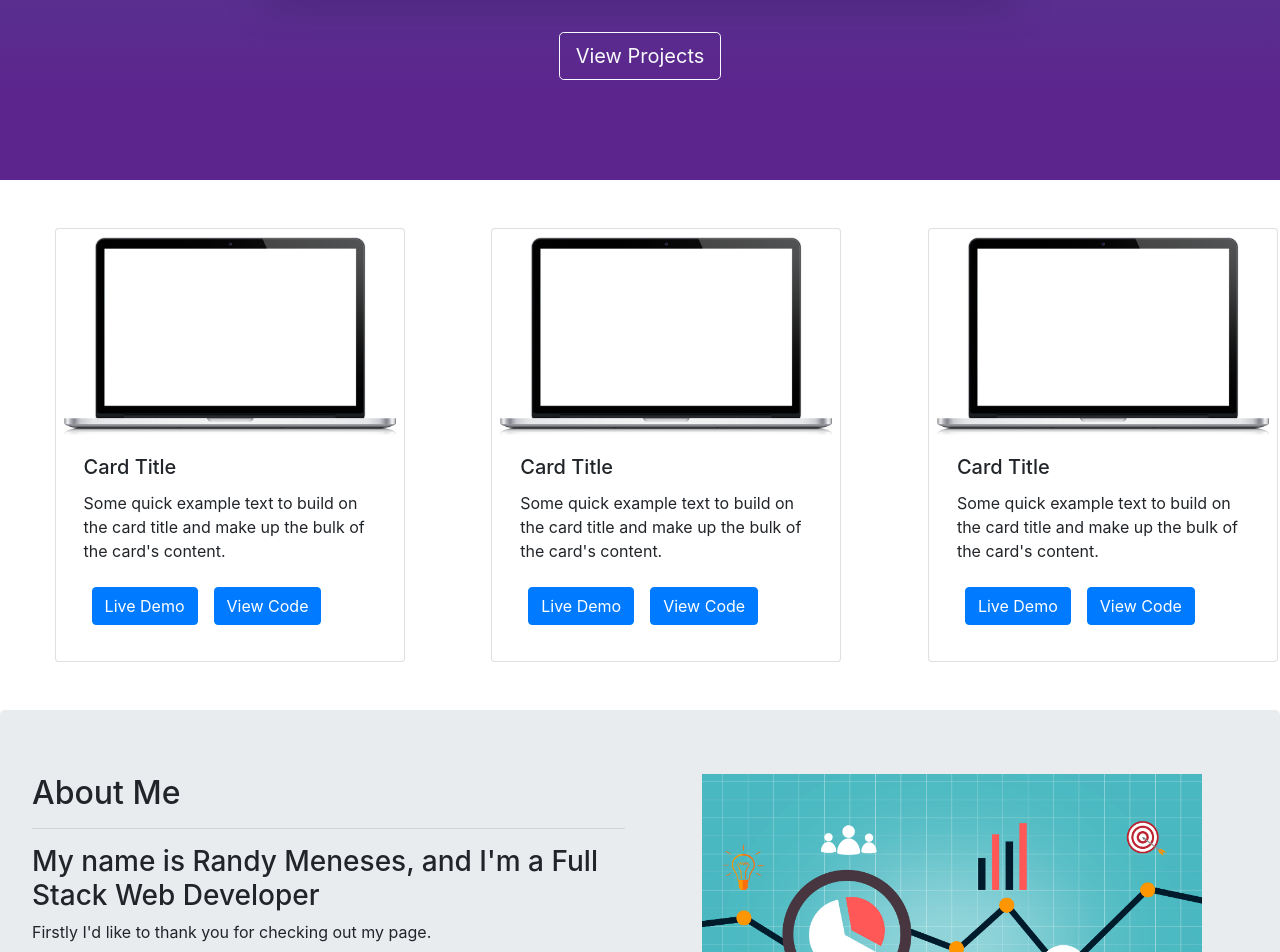
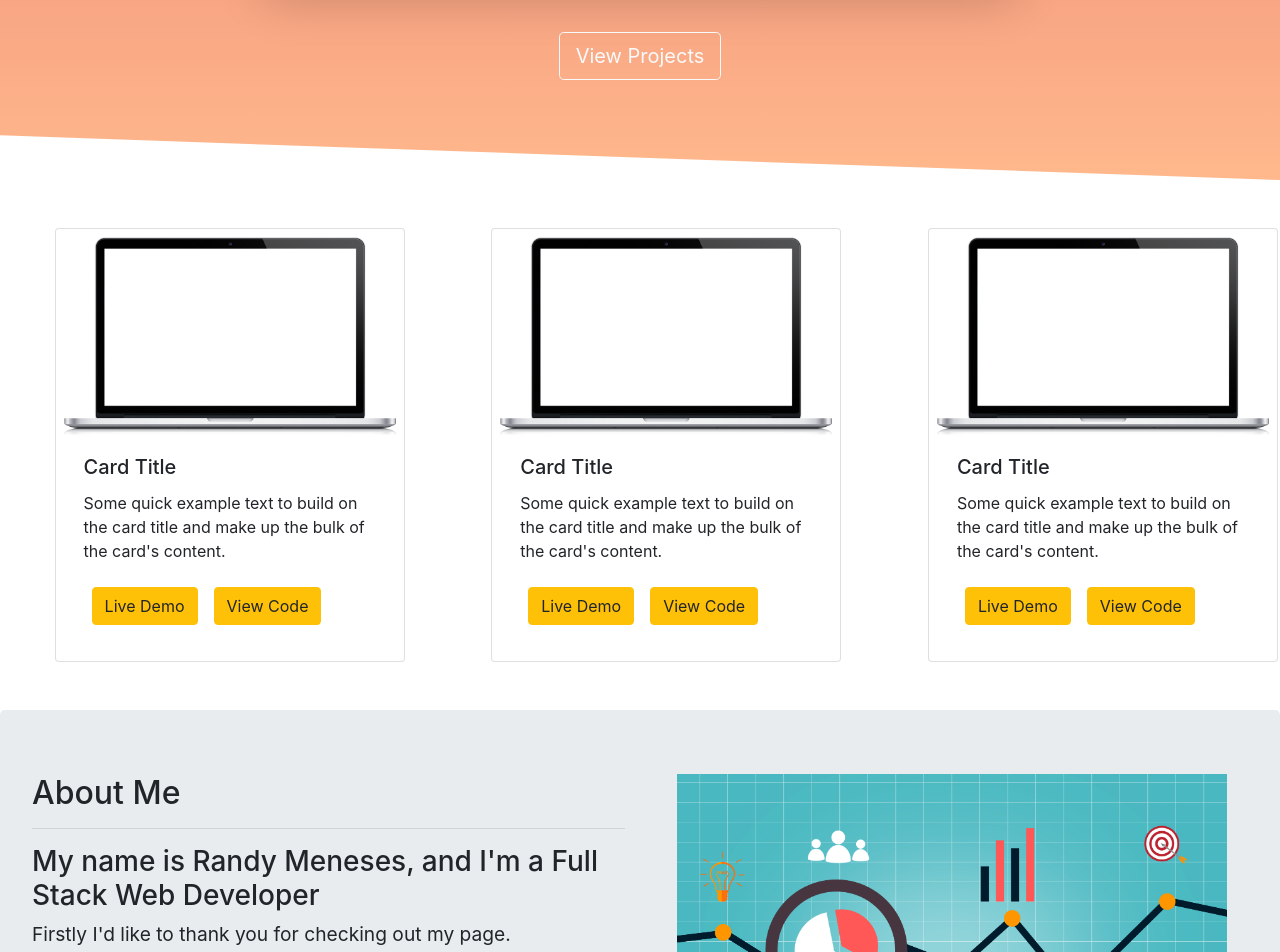
Before and after one commit to Randym3/portfoliosite, a React (Create React App) app: page / in a window 1280 px wide. Shown: the part 660-1612 px from the top of the page. Built offline with nearby package versions, Linux system fonts and the light colour scheme.

Commit message:
Adding slanted div effect to projects section

```diff
--- a/src/App.css
+++ b/src/App.css
@@ -37,7 +37,7 @@ nav.collapsed-opacity {
 .banner-gradient {
     height: 100%;
     background: #fc4a1a;
-    background: linear-gradient(to top, #5c258d 10%, #436fa2);
+    background: linear-gradient(to bottom, #de6262, #ffb88c);
     padding-top: 200px;
     padding-bottom: 100px;
 
@@ -125,17 +125,18 @@ button.button-banner:hover {
     transform: scale(1.1);
 }
 
+.jumbotron p {
+  font-size: 1.2em;
+}
 
-.test-skew {
-    position: absolute;
-    left:  25%;
-    height: 700px;
-    background: linear-gradient(45deg,#0455ff 1%,#ef37ee)!important;
-    width: 50%;
-    overflow: hidden;
-    -webkit-transform: skewY(-12deg);
-    transform: skewY(-12deg);
-    -webkit-transform-origin: 0;
-    transform-origin: 0;
-    background: #f4f7fc;
+
+div.project-bg {
+position: absolute;
+  height: 500px;
+  width: 100%;
+  content: '';
+  transform-origin: bottom right;
+  transform: skewY(2deg);
+  background: inherit;
+
 }
--- a/src/Components/AboutMe.js
+++ b/src/Components/AboutMe.js
@@ -6,7 +6,7 @@ import pic from '../Images/aboutme.jpg'
 class AboutMe extends Component {
   render() {
     return (
-        <Jumbotron >
+        <Jumbotron className="slantedJumbo"  >
             <Row className="justify-content-around">
                 <Col xl={6} lg={10} xs={10}>
                     <h2>About Me</h2>
@@ -21,8 +21,8 @@ class AboutMe extends Component {
                     </p>
                 </Col>
 
-                <Col xl={6}  className="text-center">
-                <img className="aboutme-img " src={pic} width="500" alt="idea to production" />
+                <Col xl={6}  className=" text-center">
+                    <img className="aboutme-img " src={pic} width="550" alt="idea to production" />
                 </Col>
             </Row>
 
--- a/src/Components/Projects.js
+++ b/src/Components/Projects.js
@@ -7,7 +7,8 @@ class Projects extends Component {
 
   render() {
     return (
-        <Row className=" justify-content-around  project-row ">
+        <Row className=" justify-content-around " style={{backgroundColor: "white"}}>
+        <div className="project-bg"></div>
             <Col className="m-5"xl={3}>
                     <Card  className="p-2" style={{ minWidth: '350px' }}>
                         <Card.Img variant="top" src={ProjectOne} />
@@ -17,8 +18,8 @@ class Projects extends Component {
                             Some quick example text to build on the card title and make up the bulk of
                             the card's content.
                             </Card.Text>
-                            <Button className="m-2" variant="primary">Live Demo</Button>
-                            <Button className="m-2" variant="primary">View Code</Button>
+                            <Button className="m-2" variant="warning">Live Demo</Button>
+                            <Button className="m-2" variant="warning">View Code</Button>
                         </Card.Body>
                     </Card>
             </Col>
@@ -32,8 +33,8 @@ class Projects extends Component {
                             Some quick example text to build on the card title and make up the bulk of
                             the card's content.
                             </Card.Text>
-                            <Button className="m-2" variant="primary">Live Demo</Button>
-                                    <Button className="m-2" variant="primary">View Code</Button>
+                            <Button className="m-2" variant="warning">Live Demo</Button>
+                                    <Button className="m-2" variant="warning">View Code</Button>
                         </Card.Body>
                 </Card>
             </Col>
@@ -47,8 +48,8 @@ class Projects extends Component {
                         Some quick example text to build on the card title and make up the bulk of
                         the card's content.
                         </Card.Text>
-                        <Button className="m-2" variant="primary">Live Demo</Button>
-                                <Button className="m-2" variant="primary">View Code</Button>
+                        <Button className="m-2" variant="warning">Live Demo</Button>
+                                <Button className="m-2" variant="warning">View Code</Button>
                     </Card.Body>
                     </Card>
             </Col>
```
Also changed, not shown: src/Components/Skills.js (added, +13 -0 lines). Lines whose indentation alone changed are shown as unchanged.
